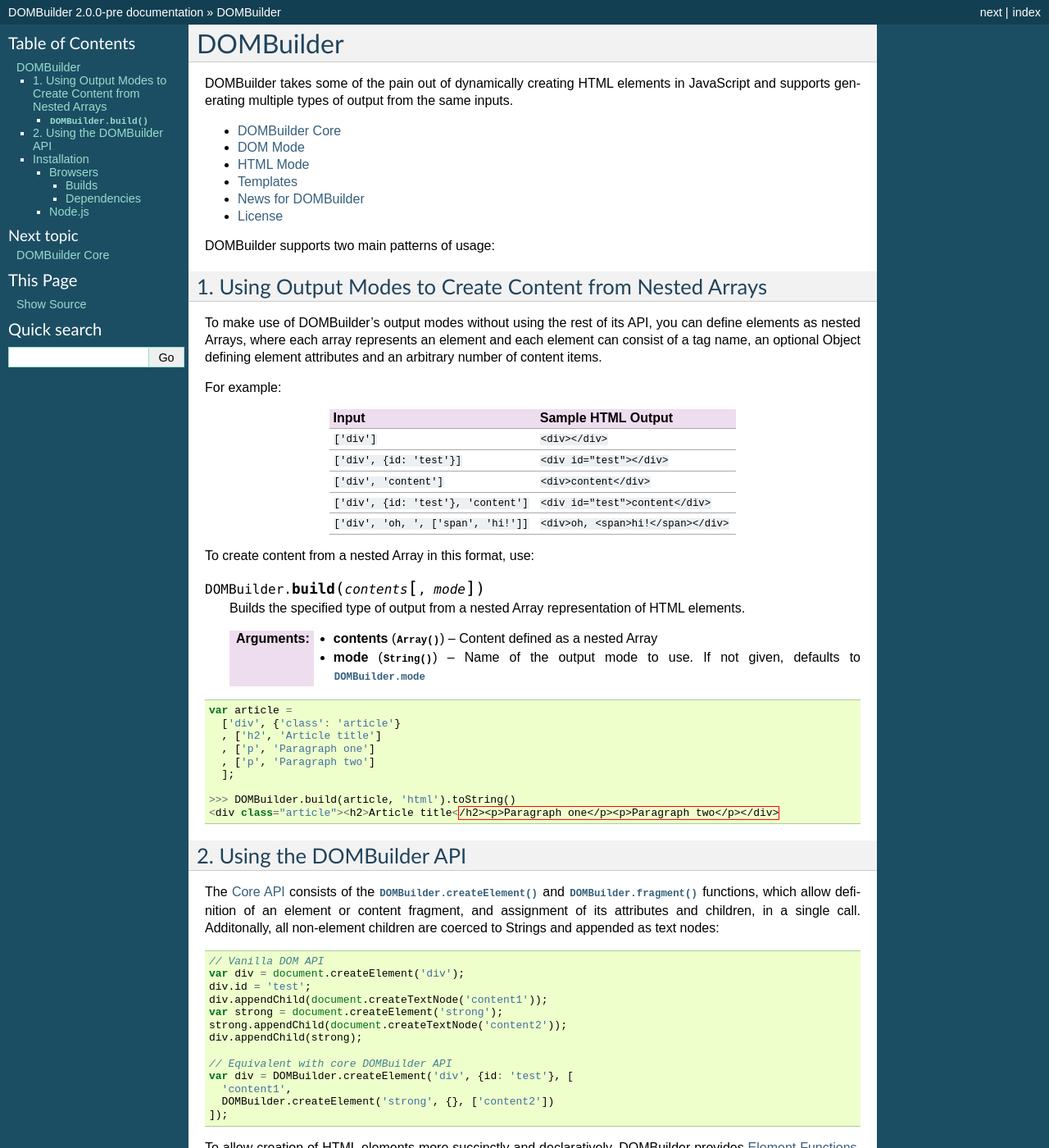
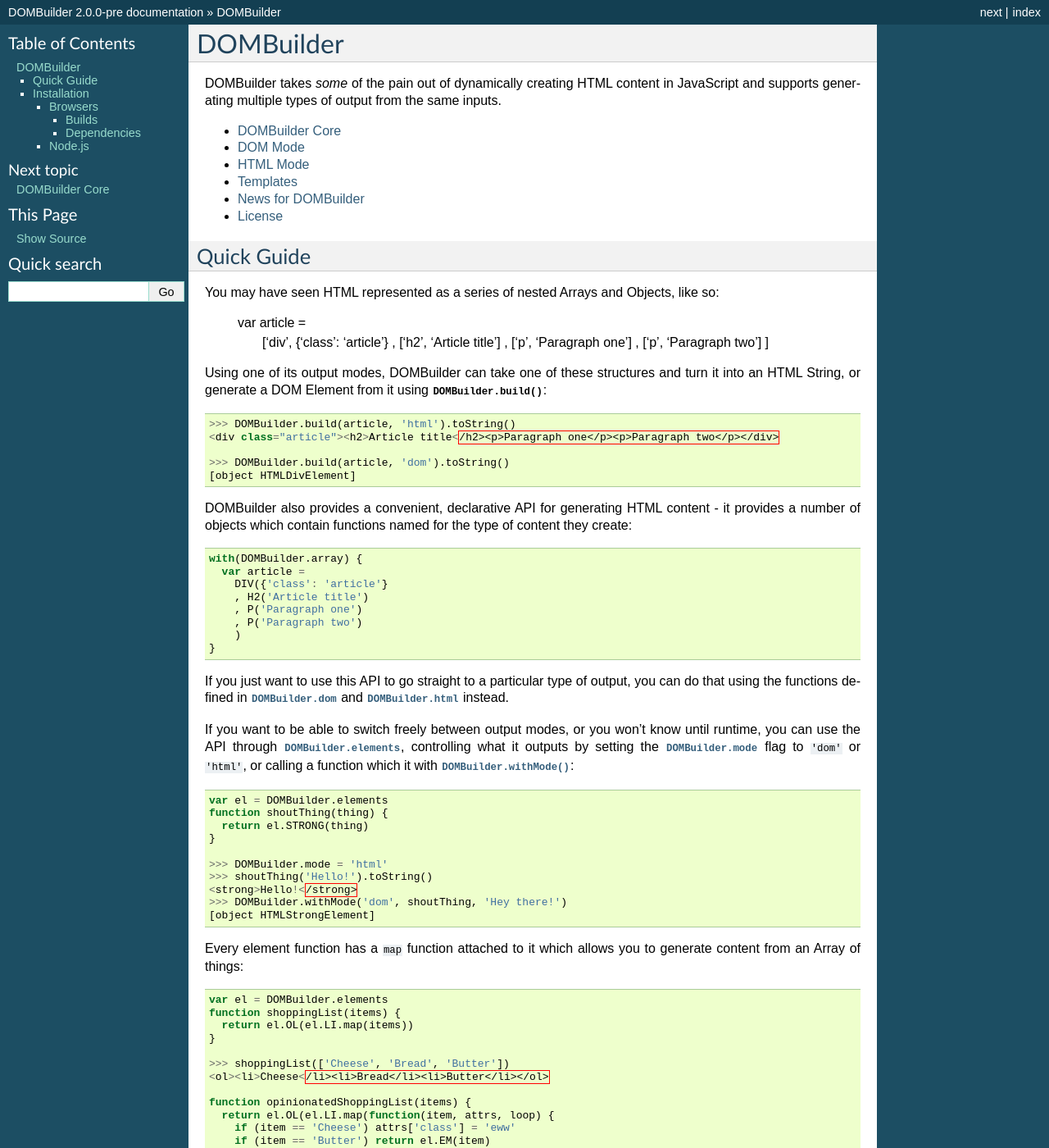
Before and after one commit to insin/DOMBuilder, a Sphinx documentation site: the page built from docs/index.rst, in a window 1280 px wide and 1400 px high. Shown: the whole window at 82% size. Built offline with Sphinx 7.4.7, drawn with Linux system fonts in a browser that asks for light colours; some of the changed text lies outside the part shown.

Commit message:
Started reviewing docs. Added a Quick Start section to the index page.

```diff
--- a/docs/index.rst
+++ b/docs/index.rst
@@ -2,8 +2,8 @@
 DOMBuilder
 ==========
 
-DOMBuilder takes some of the pain out of dynamically creating HTML
-elements in JavaScript and supports generating multiple types of output
+DOMBuilder takes *some* of the pain out of dynamically creating HTML
+content in JavaScript and supports generating multiple types of output
 from the same inputs.
 
 .. toctree::
@@ -16,115 +16,84 @@ from the same inputs.
    news
    license
 
-DOMBuilder supports two main patterns of usage:
+Quick Guide
+===========
 
-1. Using Output Modes to Create Content from Nested Arrays
-==========================================================
-
-To make use of DOMBuilder's output modes without using the rest of its API,
-you can define elements as nested Arrays, where each array represents an
-element and each element can consist of a tag name, an optional Object
-defining element attributes and an arbitrary number of content items.
-
-For example:
-
-+--------------------------------------+-------------------------------------+
-| Input                                | Sample HTML Output                  |
-+======================================+=====================================+
-| ``['div']``                          | ``<div></div>``                     |
-+--------------------------------------+-------------------------------------+
-| ``['div', {id: 'test'}]``            | ``<div id="test"></div>``           |
-+--------------------------------------+-------------------------------------+
-| ``['div', 'content']``               | ``<div>content</div>``              |
-+--------------------------------------+-------------------------------------+
-| ``['div', {id: 'test'}, 'content']`` | ``<div id="test">content</div>``    |
-+--------------------------------------+-------------------------------------+
-| ``['div', 'oh, ', ['span', 'hi!']]`` | ``<div>oh, <span>hi!</span></div>`` |
-+--------------------------------------+-------------------------------------+
-
-To create content from a nested Array in this format, use:
-
-.. js:function:: DOMBuilder.build(contents[, mode])
-
-   Builds the specified type of output from a nested Array representation
-   of HTML elements.
-
-   :param Array contents:
-      Content defined as a nested Array
-   :param String mode:
-      Name of the output mode to use. If not given, defaults to
-      :js:attr:`DOMBuilder.mode`
-
-::
+You may have seen HTML represented as a series of nested Arrays and Objects,
+like so:
 
    var article =
      ['div', {'class': 'article'}
      , ['h2', 'Article title']
      , ['p', 'Paragraph one']
      , ['p', 'Paragraph two']
-     ];
+     ]
+
+Using one of its output modes, DOMBuilder can take one of these structures and
+turn it into an HTML String, or generate a DOM Element from it using
+:js:func:`DOMBuilder.build`::
 
    >>> DOMBuilder.build(article, 'html').toString()
    <div class="article"><h2>Article title</h2><p>Paragraph one</p><p>Paragraph two</p></div>
 
-2. Using the DOMBuilder API
-===========================
+   >>> DOMBuilder.build(article, 'dom').toString()
+   [object HTMLDivElement]
 
-The :ref:`core-api` consists of the :js:func:`DOMBuilder.createElement` and
-:js:func:`DOMBuilder.fragment` functions, which allow definition of an
-element or content fragment, and assignment of its attributes and
-children, in a single call. Additonally, all non-element children are
-coerced to Strings and appended as text nodes::
+DOMBuilder also provides a convenient, declarative API for generating HTML
+content - it provides a number of objects which contain functions named for the
+type of content they create::
 
-   // Vanilla DOM API
-   var div = document.createElement('div');
-   div.id = 'test';
-   div.appendChild(document.createTextNode('content1'));
-   var strong = document.createElement('strong');
-   strong.appendChild(document.createTextNode('content2'));
-   div.appendChild(strong);
+   with(DOMBuilder.array) {
+     var article =
+       DIV({'class': 'article'}
+       , H2('Article title')
+       , P('Paragraph one')
+       , P('Paragraph two')
+       )
+   }
 
-   // Equivalent with core DOMBuilder API
-   var div = DOMBuilder.createElement('div', {id: 'test'}, [
-     'content1',
-     DOMBuilder.createElement('strong', {}, ['content2'])
-   ]);
+If you just want to use this API to go straight to a particular type of output,
+you can do that using the functions defined in :js:attr:`DOMBuilder.dom` and
+:js:attr:`DOMBuilder.html` instead.
 
-To allow creation of HTML elements more succinctly and declaratively,
-DOMBuilder provides :ref:`element-functions`, which accept a variety of more
-flexible argument combinations and normalise then for use with the core
-functions::
+If you want to be able to switch freely between output modes, or you won't know
+until runtime, you can use the API through :js:attr:`DOMBuilder.elements`,
+controlling what it outputs by setting the :js:attr:`DOMBuilder.mode` flag to
+``'dom'`` or ``'html'``, or calling a function which it with
+:js:func:`DOMBuilder.withMode`::
 
-   // Equivalent with DOMBuilder element functions
-   var el = DOMBuilder.dom;
-   var div = el.DIV({id: 'test'}, 'content1', el.STRONG('content2'));
+   var el = DOMBuilder.elements
+   function shoutThing(thing) {
+     return el.STRONG(thing)
+   }
 
-For convenience creating content based on an lists of data, DOMBuilder
-provides :js:func:`DOMBuilder.map`, which is also made accessible via
-each element function with more flexible arguments, and
-:js:func:`DOMBuilder.fragment.map`::
+   >>> DOMBuilder.mode = 'html'
+   >>> shoutThing('Hello!').toString()
+   <strong>Hello!</strong>
+   >>> DOMBuilder.withMode('dom', shoutThing, 'Hey there!')
+   [object HTMLStrongElement]
 
-   var items = [1, 2, 3, 4];
+Every element function has a ``map`` function attached to it which allows you
+to generate content from an Array of things::
 
-   // Without assuming existence of Array.prototype.map
-   var lis = [];
-   for (var i = 0, l = items.length; i < l; i++) {
-     lis.push(el.LI({'class': 'item'}, items[i]));
+   var el = DOMBuilder.elements
+   function shoppingList(items) {
+     return el.OL(el.LI.map(items))
    }
-   var ul = el.UL(lis);
 
-   // Assuming Array.prototype.map
-   var ul = UL(items.map(function(item) {
-       return el.LI({'class': 'item'}, item);
+   >>> shoppingList(['Cheese', 'Bread', 'Butter'])
+   <ol><li>Cheese</li><li>Bread</li><li>Butter</li></ol>
+
+   function opinionatedShoppingList(items) {
+     return el.OL(el.LI.map(function(item, attrs, loop) {
+       if (item == 'Cheese') attrs['class'] = 'eww'
+       if (item == 'Butter') return el.EM(item)
+       return item
      })
-   );
+   }
 
-   // With DOMBuilder.map
-   var ul = el.UL(DOMBuilder.map('li', items, {'class': 'item'}));
-   );
-
-   // With element function .map
-   var ul = el.UL(el.LI.map(items, {'class': 'item'}));
+   >>> opinionatedShoppingList(['Cheese', 'Bread', 'Butter'])
+   <ol><li class="eww">Cheese</li><li>Bread</li><li><em>Butter</em></li></ol>
 
 Installation
 ============
@@ -157,25 +126,16 @@ Builds
 Multiple preconfigured builds of DOMBuilder are available to suit various
 needs:
 
+`DOM and HTML`_
+   For creation of mixed content, with no default output format
 `DOM only`_
    For creation of DOM Elements, with :doc:`dommode` as the default output format
 `HTML only`_
-   For creation of HTML Strings, wit :doc:`htmlmode` as the default output format
-`DOM and HTML`_
-   For creation of mixed content, with no default output format
-`DOM templates`_
-   For creation of DOM Elements using templates, with :doc:`dommode` as the default output format
-`HTML templates`_
-   For creation of HTML Strings using templates, with :doc:`htmlmode` as default output format
-`DOM and HTML templates`_
-   For creation of mixed content using templates, with no default output format
+   For creation of HTML Strings, with :doc:`htmlmode` as the default output format
 
+.. _`DOM and HTML`: https://github.com/insin/DOMBuilder/raw/master/builds/DOMBuilder.min.js
 .. _`DOM only`: https://github.com/insin/DOMBuilder/raw/master/builds/DOMBuilder.dom.min.js
 .. _`HTML only`: https://github.com/insin/DOMBuilder/raw/master/builds/DOMBuilder.html.min.js
-.. _`DOM and HTML`: https://github.com/insin/DOMBuilder/raw/master/builds/DOMBuilder.dom-html.min.js
-.. _`DOM templates`: https://github.com/insin/DOMBuilder/raw/master/builds/DOMBuilder.dom-template.min.js
-.. _`HTML templates`: https://github.com/insin/DOMBuilder/raw/master/builds/DOMBuilder.html-template.min.js
-.. _`DOM and HTML templates`: https://github.com/insin/DOMBuilder/raw/master/builds/DOMBuilder.dom-html-template.min.js
 
 Dependencies
 ~~~~~~~~~~~~
--- a/docs/templates.rst
+++ b/docs/templates.rst
@@ -2,4 +2,4 @@
 Templates
 =========
 
-.. versionadded:: 2.0
+.. versionadded:: 2.1
```
Also changed, not shown: docs/core.rst (+21 -30 lines), docs/dommode.rst (+11 -3 lines), docs/htmlmode.rst (+9 -5 lines).
